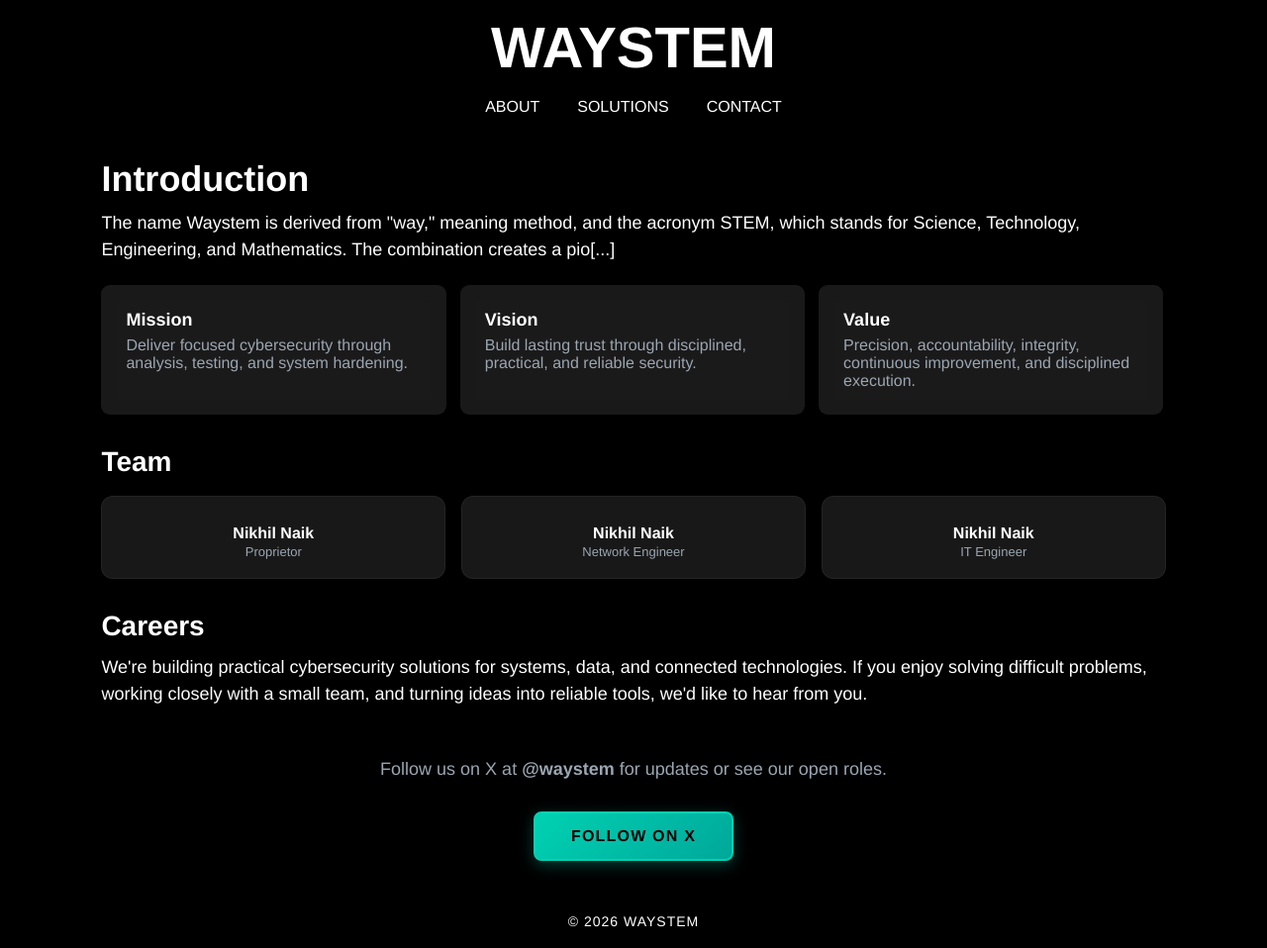
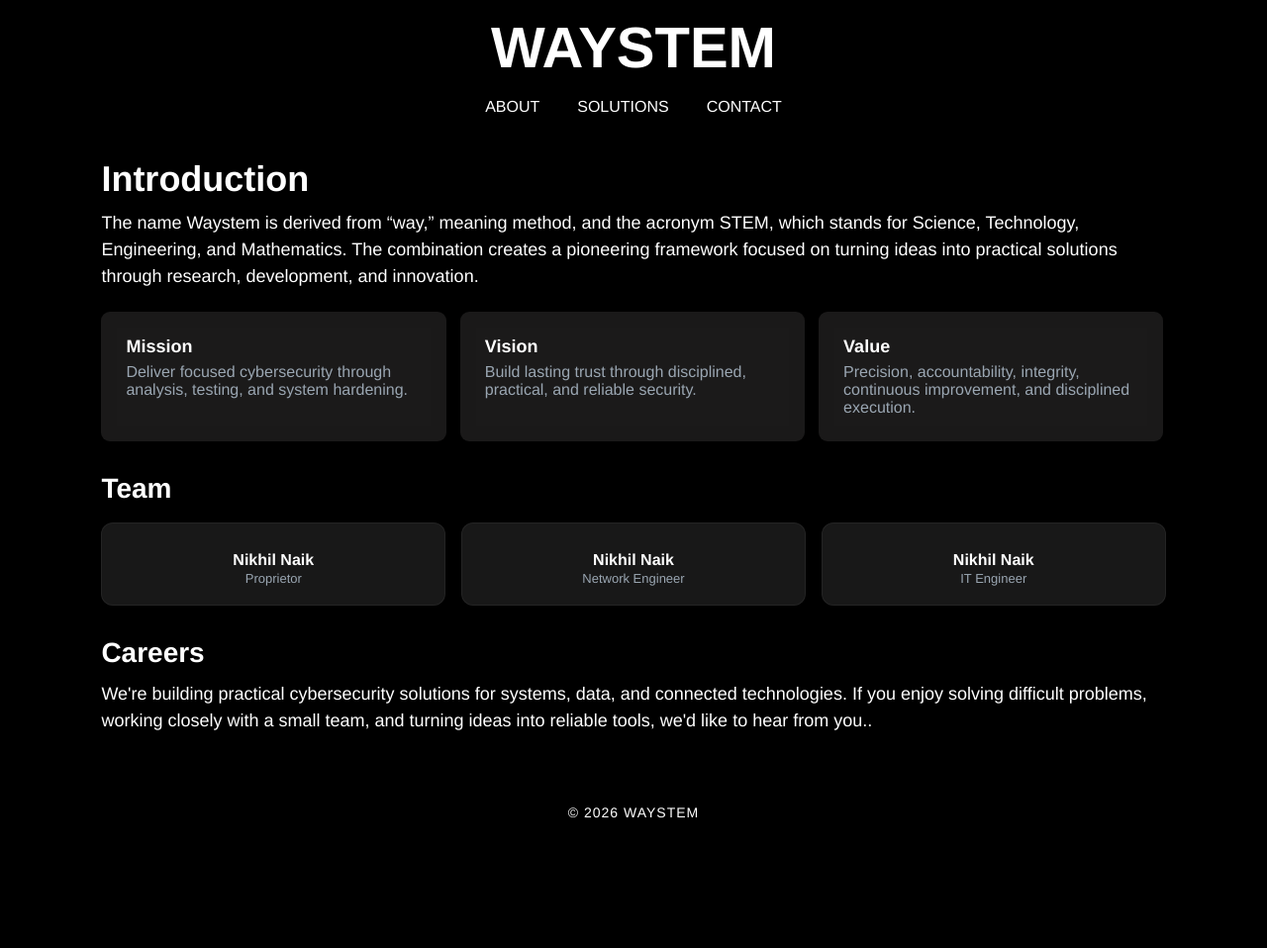
Before and after one commit to xIndustry/Contact, a plain HTML site: page index.html in a window 1280 px wide. Shown: the whole page at 99% size. After the commit the page ends 848 px from the top, so only its background shows below. Drawn offline with Linux system fonts and the light colour scheme.

Commit message:
Update index.html

```diff
--- a/index.html
+++ b/index.html
@@ -151,60 +151,6 @@
         .teammember strong { display: block; margin-top: 10px; font-size: 16px; }
         .teammember span { font-size: 13px; color: var(--muted); }
 
-        /* Social Section */
-        .social-section {
-            margin-top: 48px;
-            text-align: center;
-        }
-
-        .social-text {
-            font-size: clamp(14px, 3.6vw, 18px);
-            color: var(--muted);
-            margin-bottom: 28px;
-            line-height: 1.6;
-        }
-
-        .cta-button {
-            display: inline-block;
-            padding: 14px 36px;
-            background: linear-gradient(135deg, var(--accent), #00a89a);
-            color: #000;
-            text-decoration: none;
-            font-weight: bold;
-            font-size: 16px;
-            border-radius: 8px;
-            text-transform: uppercase;
-            letter-spacing: 1.2px;
-            transition: all 0.3s ease;
-            box-shadow: 0 4px 15px rgba(0, 209, 178, 0.3);
-            border: 2px solid var(--accent);
-            cursor: pointer;
-            position: relative;
-            overflow: hidden;
-        }
-
-        .cta-button::before {
-            content: "";
-            position: absolute;
-            top: 0;
-            left: -100%;
-            width: 100%;
-            height: 100%;
-            background: rgba(255, 255, 255, 0.2);
-            transition: left 0.4s ease;
-            z-index: -1;
-        }
-
-        .cta-button:hover {
-            transform: translateY(-3px);
-            box-shadow: 0 6px 20px rgba(0, 209, 178, 0.5);
-            border-color: #fff;
-        }
-
-        .cta-button:hover::before {
-            left: 100%;
-        }
-
         /* Footer */
         footer {
             padding: 19px;
@@ -259,7 +205,7 @@
         <section id="about">
             <h1>Introduction</h1>
             <p class="lead">
-                The name Waystem is derived from "way," meaning method, and the acronym STEM, which stands for Science, Technology, Engineering, and Mathematics. The combination creates a pio[...]
+                The name Waystem is derived from “way,” meaning method, and the acronym STEM, which stands for Science, Technology, Engineering, and Mathematics. The combination creates a pioneering framework focused on turning ideas into practical solutions through research, development, and innovation.
             </p>
             <div class="values">
                 <div class="value">
@@ -297,15 +243,8 @@
 
         <section id="career" class="card">
             <h2>Careers</h2>
-            <p class="lead">We're building practical cybersecurity solutions for systems, data, and connected technologies.
-                If you enjoy solving difficult
-                problems, working closely with a small team,
-                and turning ideas into reliable tools, we'd like to hear from you.</p>
-
-            <div class="social-section">
-                <p class="social-text">Follow us on X at <strong>@waystem</strong> for updates or see our open roles.</p>
-                <a href="https://twitter.com/waystem" class="cta-button">Follow on X</a>
-            </div>
+            <p class="lead">We're building practical cybersecurity solutions for systems, data, and connected technologies. If you enjoy solving difficult problems,
+                working closely with a small team, and turning ideas into reliable tools, we'd like to hear from you.</a>.</p>
         </section>
     </main>
 
@@ -313,6 +252,6 @@
         <p>&copy; 2026 Waystem</p>
     </footer>
 
-<script type="module" src="https://static.cloudflareinsights.com/beacon.min.js/v31edd6df95cf4e85bb4c19e7a9bdbcba1788362987495" integrity="sha512-iIg7k2xntmwu6/uSb5tpc/hySgZc4eoL31yB29W6tJFo2akwjPWcEqn[...]
+<script type="module" src="https://static.cloudflareinsights.com/beacon.min.js/v31edd6df95cf4e85bb4c19e7a9bdbcba1788362987495" integrity="sha512-iIg7k2xntmwu6/uSb5tpc/hySgZc4eoL31yB29W6tJFo2akwjPWcEqnCEdJvGexCL0KEQwVYv5BlowfhVz26hg==" data-cf-beacon='{"version":"2024.11.0","token":"b85c003b5a974cb9b1fbc10f0c1a31f3","r":1,"spa":2}' crossorigin="anonymous"></script>
 </body>
 </html>
```
